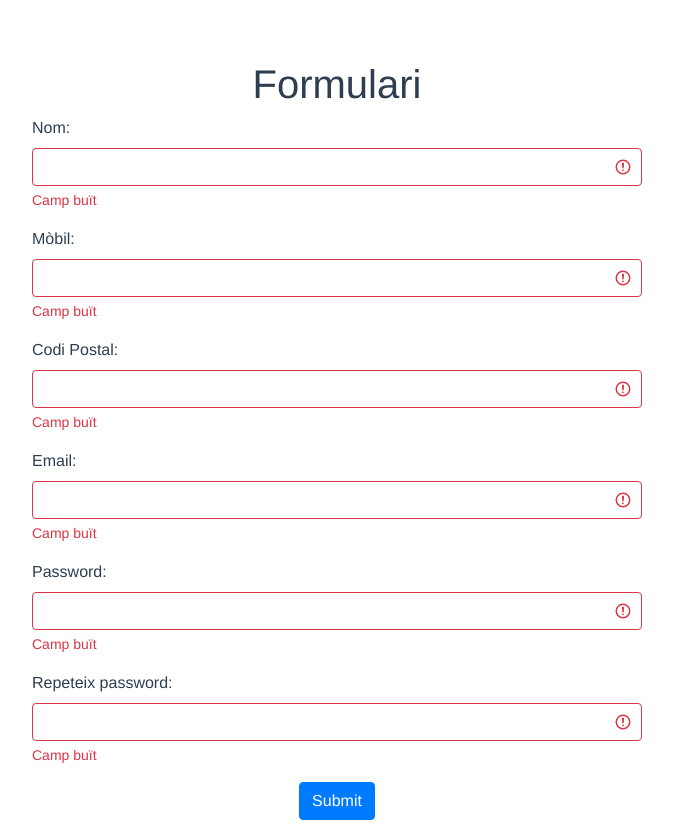
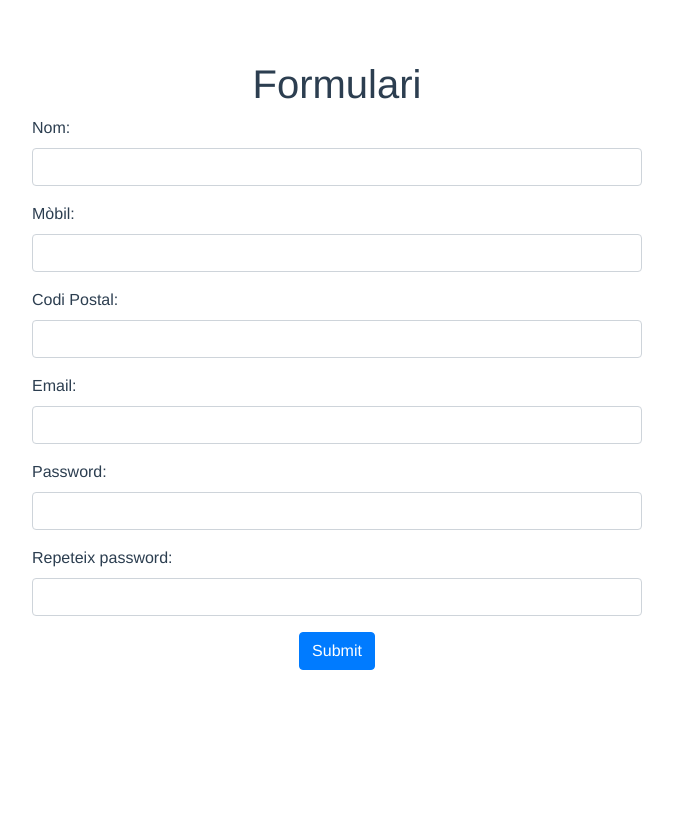
Before and after one commit to xavambro/M10.formulari, a Vue app: page / in a window 1280 px wide. Shown: the whole page, without its empty margins (303-976 px from the left). After the commit the page ends 800 px from the top, so only its background shows below. Built offline with nearby package versions, Linux system fonts and the light colour scheme.

Commit message:
Arregladas validaciones al cargar

```diff
--- a/src/components/FormInput.vue
+++ b/src/components/FormInput.vue
@@ -1,7 +1,7 @@
 <template>
     <div class="form-group">
       <label for="'type'" >{{label}}</label>
-      <input type="'type'" :class="valid" id="'type'" v-model="inp">
+      <input type="'type'" :class='"form-control "+valid' id="'type'" v-model="inp">
 <!--  <input type="'type'" class="form-control" id="'type'" :value="value"  @input="$emit("input",$event.target.value)" v-bind="checkValidity(inp)">
  -->
       <div v-if='error' class="invalid-feedback">{{msg}}</div>
--- a/src/components/Formulari.vue
+++ b/src/components/Formulari.vue
@@ -2,7 +2,7 @@
 <div class="container">
   <form @submit.prevent="sendForm">
     <h1>Formulari</h1>
-    <p v-if='errors' class="alert alert-danger">No es pot validar el formulari. Comprova els camps</p>
+    <p v-if='errors' class="alert alert-danger">No es pot validar el formulari. Ompla els camps</p>
     <p v-if='valid' class="alert alert-success">Formulari validat correctament.</p>
     <FormInput type="name" label="Nom:" input="inputName"></FormInput>
     <FormInput type="mobile" label="Mòbil:" input="inputMobile"></FormInput>
--- a/src/scripts/forminput.js
+++ b/src/scripts/forminput.js
@@ -5,8 +5,8 @@ export default {
       return{
         inp:'',
         error:true,
-        msg:'Camp buït',
-        valid:'form-control is-invalid',
+        msg:'',
+        valid:'',
 
         }
     },
@@ -72,11 +72,11 @@ export default {
     },
     methods:{
       isValid(){
-        this.valid = "form-control is-valid"
+        this.valid = "is-valid"
       },
 
       isInvalid(){
-        this.valid = "form-control is-invalid"
+        this.valid = "is-invalid"
 
       },
 
```
